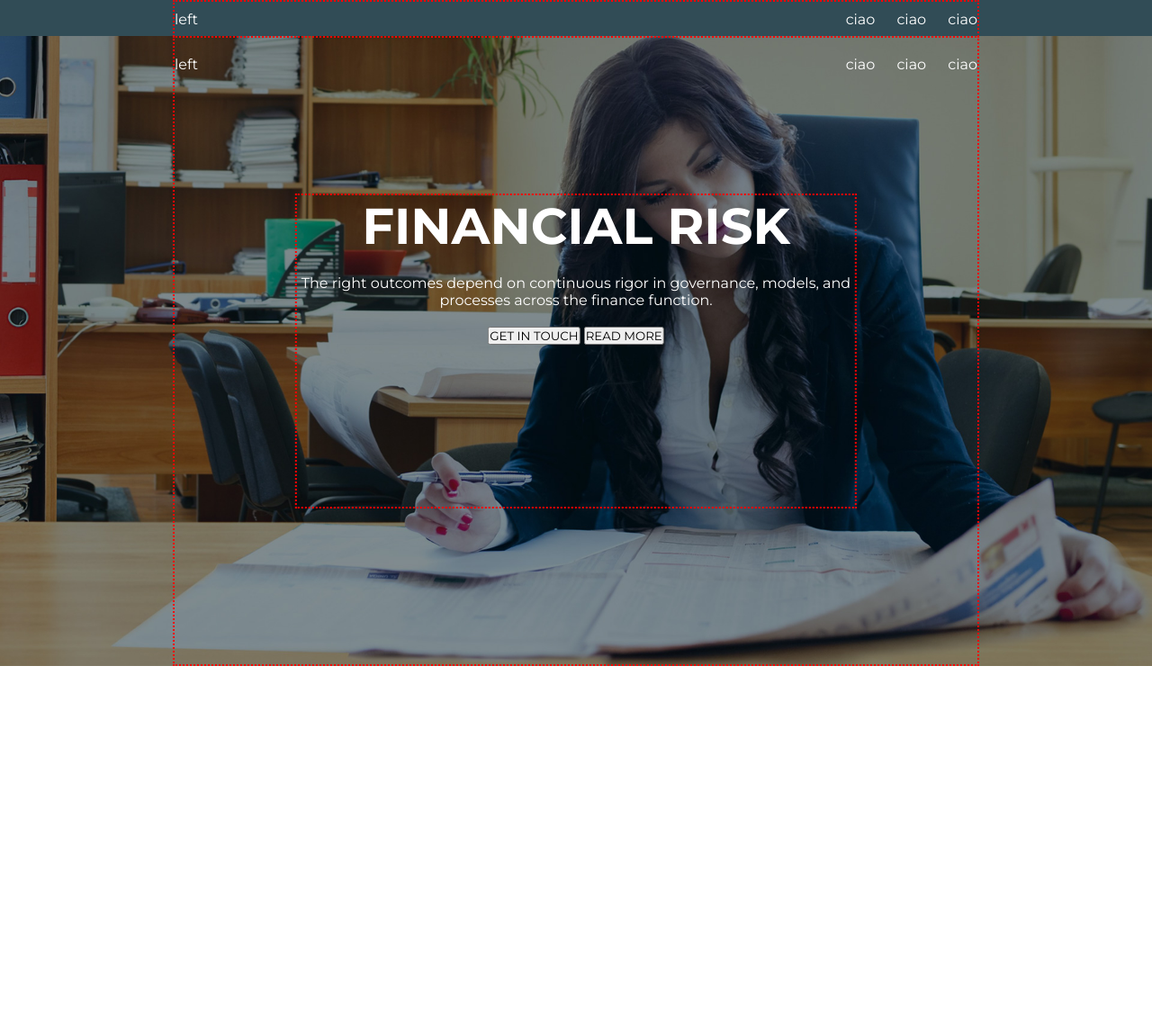
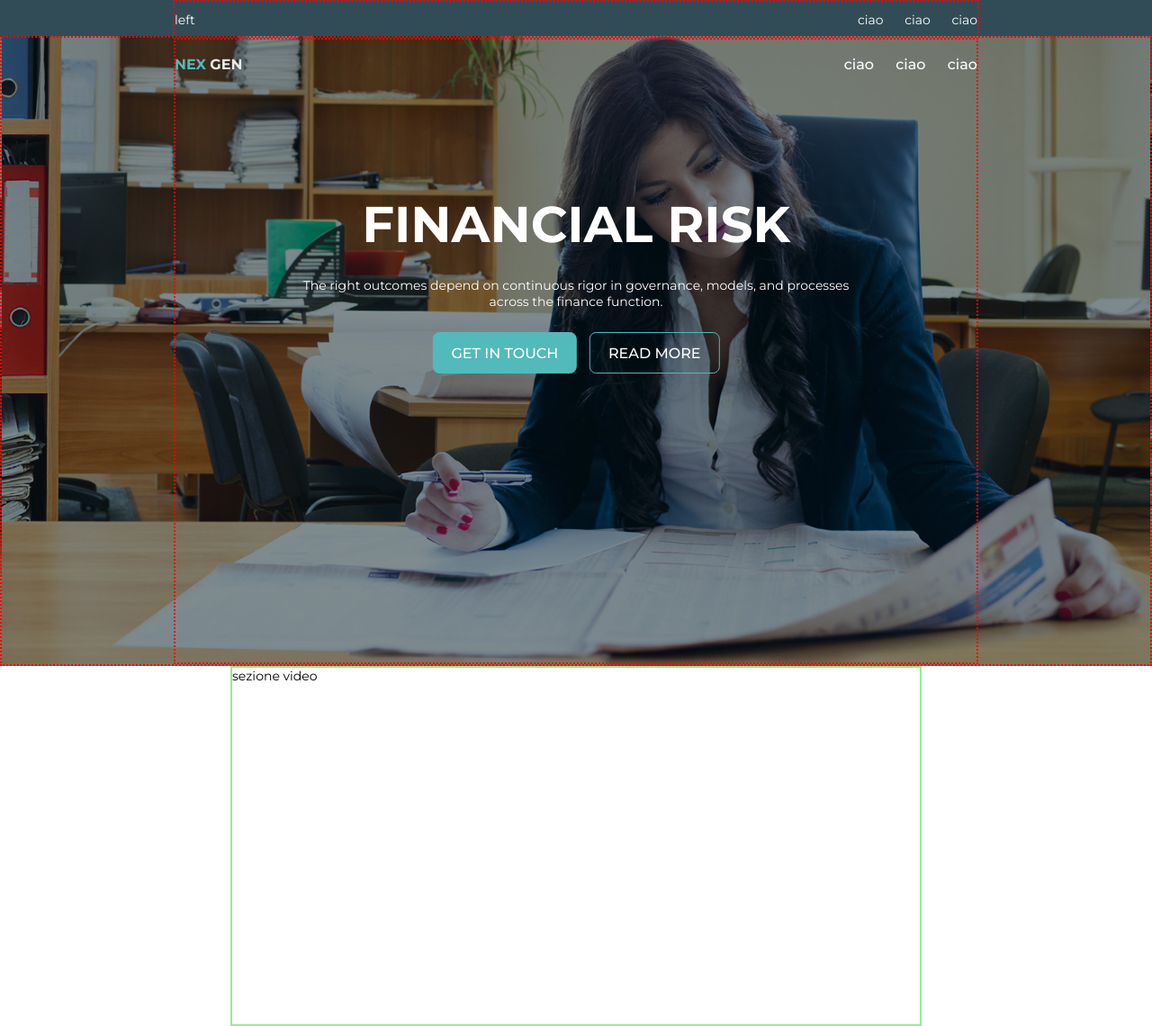
Before and after one commit to giuseppedagostino/proj-html-vuejs, a website: page index.html in a window 1280 px wide. Shown: the whole page at 90% size. Before the commit the page ends 800 px from the top, so only its background shows below. Drawn offline with nearby package versions, Linux system fonts and the light colour scheme.

Commit message:
Utilizzo del primo mixin

```diff
--- a/index.html
+++ b/index.html
@@ -22,7 +22,7 @@
 
     <!-- header -->
     <header>
-      <div class="container">
+      <div class="container_70">
         <!-- header top -->
         <div class="top">
 
@@ -43,7 +43,10 @@
         <div class="bottom">
 
           <!-- parte sinistra -->
-          <div class="left">left</div>
+          <div class="left">
+            <span>NEX</span>
+            <span>GEN</span>
+          </div>
 
           <!-- parte destra -->
           <div class="right">
@@ -61,16 +64,26 @@
 
     <!-- main -->
     <main>
-      <div class="jumbotron">
-        <div class="container">
+      <!-- jumbotron -->
+      <section class="jumbotron">
+        <div class="container_70">
           <div>
             <h1>FINANCIAL RISK</h1>
             <p>The right outcomes depend on continuous rigor in governance, models, and processes across the finance function.</p>
-            <button type="button">GET IN TOUCH</button>
-            <button type="button">READ MORE</button>
+            <button class="button_green" type="button">get in touch</button>
+            <button class="button_transparent" type="button">read more</button>
           </div>
         </div>
-      </div>
+      </section>
+      <!-- /jumbotron -->
+
+      <!-- sezione video -->
+      <section class="video">
+        <div class="container_60">
+          sezione video
+        </div>
+      </section>
+      <!-- /sezione video -->
     </main>
     <!-- /main -->
 
--- a/src/app.scss
+++ b/src/app.scss
@@ -1,5 +1,6 @@
 @import "partials/_common.scss";
 @import "partials/_variables.scss";
+@import "partials/_mixins.scss";
 @import "partials/_header.scss";
 @import "partials/_main.scss";
 @import "partials/_footer.scss";
--- a/src/partials/_common.scss
+++ b/src/partials/_common.scss
@@ -1,4 +1,5 @@
 @import "partials/_variables.scss";
+@import "partials/_mixins.scss";
 
 * {
   box-sizing: border-box;
@@ -6,9 +7,31 @@
   padding: 0;
   font-family: 'Montserrat', sans-serif;
 }
-.container {
+.container_70 {
   margin: auto;
   width: 70%;
+  font-size: 14px;
   border: $debugBorder;
   // al momento questo bordo di debug crea piccole imperfezioni di layout
 }
+.container_60 {
+  margin: auto;
+  width: 60%;
+  font-size: 14px;
+  border: $debugBorder60;
+}
+button {
+  padding: 12.5px 20px;
+  color: white;
+  font-weight: 500;
+  text-transform: uppercase;
+  border-radius: 7.5px;
+}
+.button_green {
+  background-color: $lightGreen;
+  border: 1px solid $lightGreen;
+}
+.button_transparent {
+  background-color: transparent;
+  border: 1px solid $lightGreen;
+}
--- a/src/partials/_header.scss
+++ b/src/partials/_header.scss
@@ -1,3 +1,5 @@
+@import "partials/_mixins.scss";
+
 header {
   height: $headerHeight;
   background-color: $headerBackground;
@@ -7,13 +9,22 @@ header {
     line-height: $headerHeight;
   }
   .bottom {
-    color: white;
+    @include button-font;
     height: calc(#{($headerHeight / 2) * 3});
     line-height: calc(#{($headerHeight / 2) * 3});
     // al momento il bordo del container crea piccole imperfezioni di layout
   }
   .left {
     float: left;
+    span {
+      font-weight: 700;
+    }
+    *:nth-child(1) {
+      color: $lightGreen;
+    }
+    *:nth-child(2) {
+      color: $lightGrey;
+    }
   }
   .right {
     float: right;
--- a/src/partials/_main.scss
+++ b/src/partials/_main.scss
@@ -1,11 +1,15 @@
+@import "partials/_mixins.scss";
+
 main {
+
   // JUMBOTRON
   .jumbotron {
     height: 700px;
     background: url("../img/bg-2.jpg");
     background-position: center;
     background-size: cover;
-    .container {
+    border: $debugBorder;
+    .container_70 {
       position: relative;
       height: 100%;
       div {
@@ -24,10 +28,22 @@ main {
           font-weight: 700;
         }
         p {
-          margin: 20px 0;
+          margin: 25px 0;
         }
-        border: $debugBorder;
+        button {
+          @include button-font;
+          margin: 0 5px;
+        }
       }
     }
   }
+  // FINE JUMBOTRON
+
+  // SEZIONE VIDEO
+  .video {
+    .container_60 {
+      height: 400px;
+    }
+  }
+
 }
--- /dev/null
+++ b/src/partials/_mixins.scss
@@ -0,0 +1,5 @@
+@mixin button-font {
+  font-size: 16px;
+  font-weight: 500;
+  color: white;
+}
--- a/src/partials/_variables.scss
+++ b/src/partials/_variables.scss
@@ -1,7 +1,10 @@
 $debugBorder: 2px dotted red;
+$debugBorder60: 2px solid lightgreen;
 
 // COLORI
 $headerBackground: darken(#568597, 20%);
+$lightGreen: #52babb;
+$lightGrey: #e7eee9;
 
 // HEADER
 $headerHeight: 40px;
```
Also changed, not shown: css/app.css.
